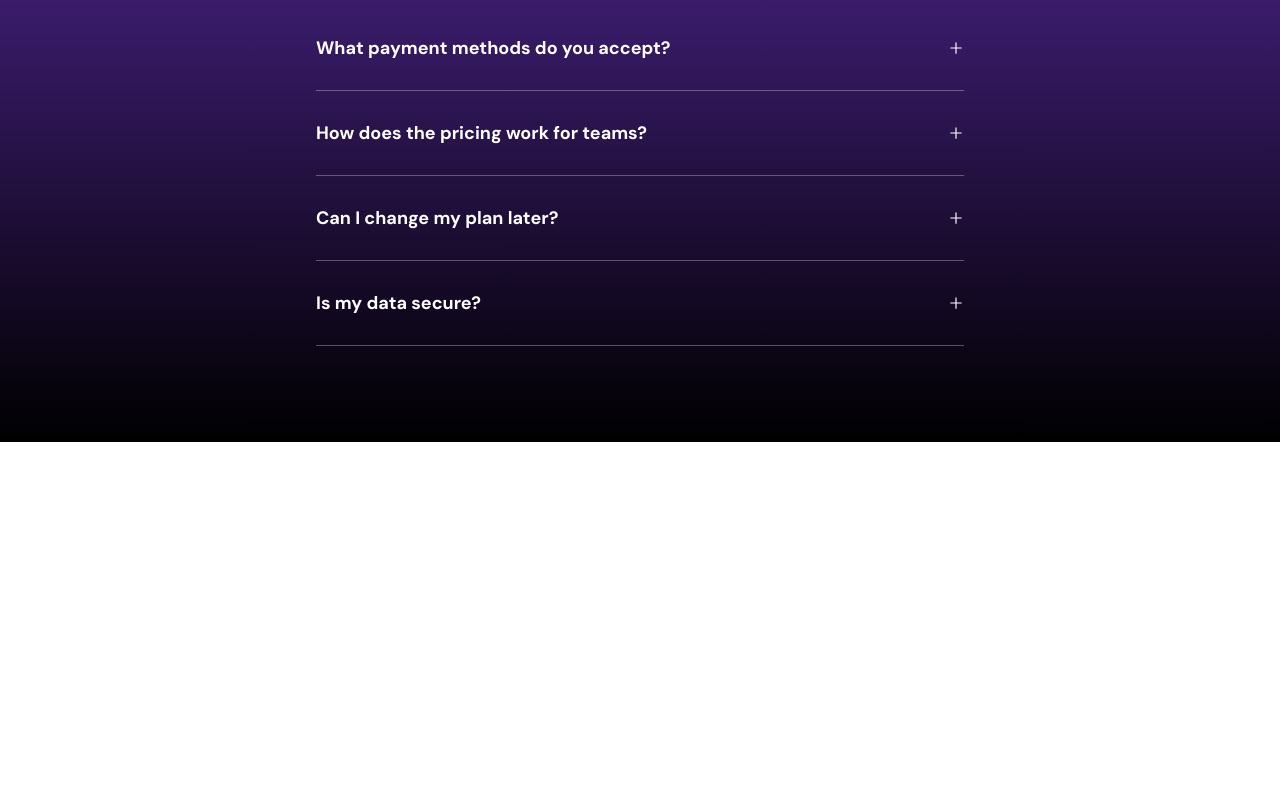
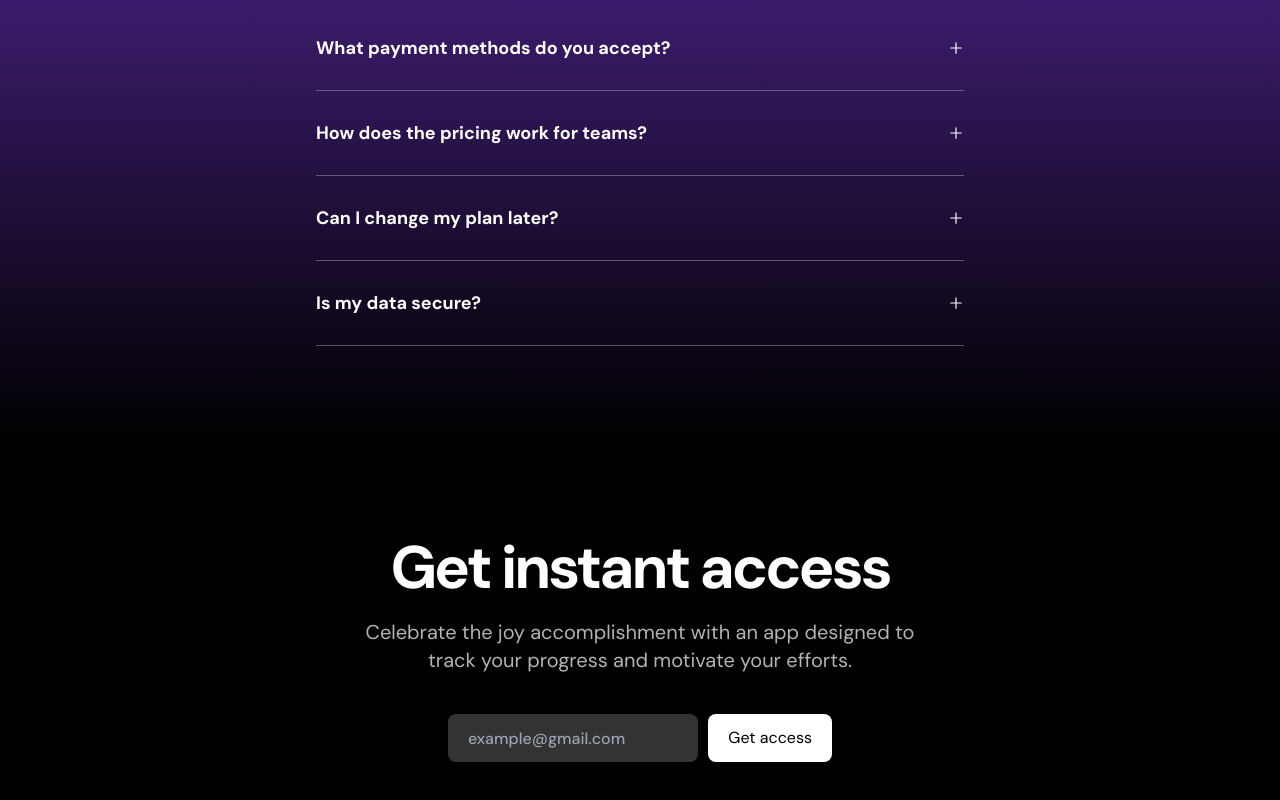
Before and after one commit to Md-Asikuzzaman/sass-task-landing, a Next.js app: page / in a window 1280 px wide. Shown: the part 3152-3952 px from the top of the page. Before the commit the page ends 3594 px from the top, so only its background shows below. Built offline with nearby package versions, Linux system fonts and the light colour scheme.

Commit message:
feat: added call-to-action section

```diff
--- a/app/components/Banner.tsx
+++ b/app/components/Banner.tsx
@@ -1,3 +1,5 @@
+'use client';
+
 import Link from 'next/link';
 import Container from './Container';
 
--- /dev/null
+++ b/app/components/Button.tsx
@@ -0,0 +1,22 @@
+'use client';
+
+import clsx from 'clsx';
+import { NextPage } from 'next';
+
+interface Props {
+  children: React.ReactNode;
+  type: 'medium' | 'large';
+  className?: string;
+}
+
+export const Button: NextPage<Props> = ({ children, type, className }) => {
+  const btn =
+    (type === 'medium' && 'py-2 px-4') ||
+    (type === 'large' && 'py-3 px-5 font-medium');
+
+  return (
+    <button className={clsx('bg-white text-black rounded-lg', btn, className)}>
+      {children}
+    </button>
+  );
+};
--- a/app/components/CallToAction.tsx
+++ /dev/null
@@ -1,3 +0,0 @@
-export const CallToAction = () => {
-  return null;
-};
--- a/app/components/Container.tsx
+++ b/app/components/Container.tsx
@@ -1,3 +1,5 @@
+'use client';
+
 import clsx from 'clsx';
 import { NextPage } from 'next';
 
--- a/app/components/FaqCard.tsx
+++ b/app/components/FaqCard.tsx
@@ -1,8 +1,8 @@
 'use client';
 
-import clsx from 'clsx';
 import { NextPage } from 'next';
 import { useState } from 'react';
+import clsx from 'clsx';
 import { AiOutlineMinus, AiOutlinePlus } from 'react-icons/ai';
 
 interface Props {
--- a/app/components/Navbar.tsx
+++ b/app/components/Navbar.tsx
@@ -1,6 +1,7 @@
 'use client';
 
 import Link from 'next/link';
+import { Button } from './Button';
 
 export const Navbar = () => {
   return (
@@ -36,7 +37,7 @@ export const Navbar = () => {
         Customers
       </Link>
 
-      <button className='bg-white py-2 px-4 rounded-lg'>Get for free</button>
+      <Button type='medium'>Get for free</Button>
     </nav>
   );
 };
--- a/app/components/SectionDesc.tsx
+++ b/app/components/SectionDesc.tsx
@@ -1,7 +1,7 @@
 'use client';
 
+import { NextPage } from 'next';
 import clsx from 'clsx';
-import { NextPage } from 'next';
 
 interface Props {
   description: string;
--- a/app/components/SectionTitle.tsx
+++ b/app/components/SectionTitle.tsx
@@ -1,6 +1,7 @@
 'use client';
+
+import { NextPage } from 'next';
 import clsx from 'clsx';
-import { NextPage } from 'next';
 
 interface Props {
   title: string;
--- a/app/page.tsx
+++ b/app/page.tsx
@@ -1,3 +1,4 @@
+import CallToAction from './sections/CallToAction';
 import FAQs from './sections/FAQs';
 import Features from './sections/Features';
 import Header from './sections/Header';
@@ -14,6 +15,7 @@ export default function Home() {
       <Features />
       <ProductShowcase />
       <FAQs />
+      <CallToAction />
     </>
   );
 }
--- /dev/null
+++ b/app/sections/CallToAction.tsx
@@ -0,0 +1,33 @@
+'use client';
+
+import React from 'react';
+import Container from '../components/Container';
+import { SectionTitle } from '../components/SectionTitle';
+import SectionDesc from '../components/SectionDesc';
+import { Button } from '../components/Button';
+
+const CallToAction = () => {
+  return (
+    <section className='bg-black text-white py-[72px] md:py-24'>
+      <Container>
+        <SectionTitle title='Get instant access' />
+        <SectionDesc
+          description='Celebrate the joy accomplishment with an app designed to track your progress and motivate your efforts.'
+          className='mt-5'
+        />
+        <form className='mt-10 flex flex-col md:flex-row gap-2.5 max-w-sm mx-auto'>
+          <input
+            type='text'
+            placeholder='example@gmail.com'
+            className='h-12 bg-white/20 rounded-lg px-5 font-medium placeholder:text-[#9CA3AF] outline-none md:flex-1'
+          />
+          <Button type='medium' className='h-12 px-5'>
+            Get access
+          </Button>
+        </form>
+      </Container>
+    </section>
+  );
+};
+
+export default CallToAction;
--- a/app/sections/Hero.tsx
+++ b/app/sections/Hero.tsx
@@ -5,6 +5,7 @@ import Container from '../components/Container';
 import Link from 'next/link';
 import { IoIosArrowRoundForward } from 'react-icons/io';
 import Image from 'next/image';
+import { Button } from '../components/Button';
 
 const Hero = () => {
   return (
@@ -53,9 +54,7 @@ const Hero = () => {
           progress, motive your efforts, and celebrate your successes.
         </p>
         <div className='text-center mt-8'>
-          <button className='bg-white py-3 px-5 rounded-lg text-black font-medium'>
-            Get for free
-          </button>
+          <Button type='large'>Get for free</Button>
         </div>
       </Container>
     </section>
```
